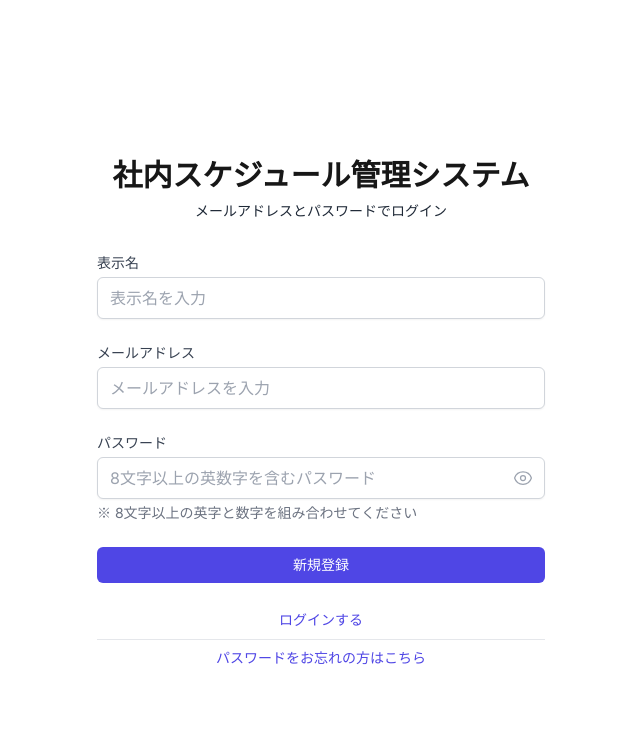
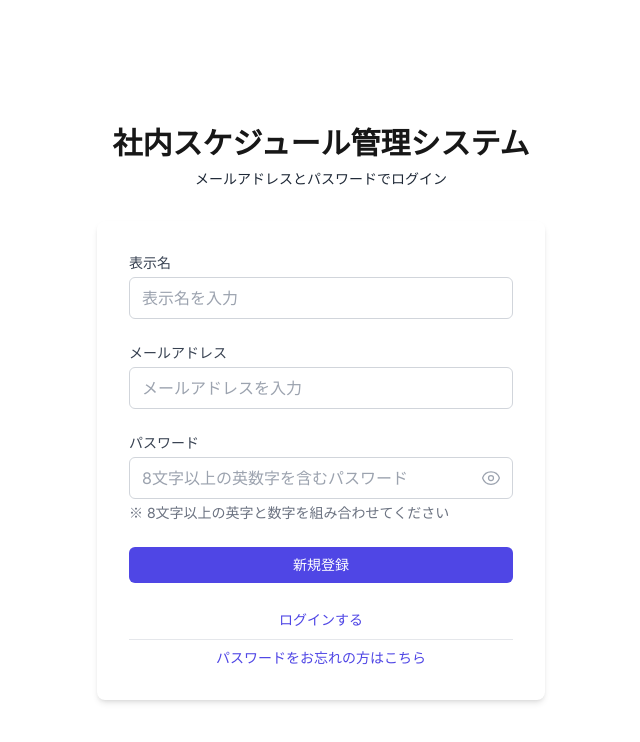
Before and after one commit to angle-create/schedule, a Next.js app: page /login in a window 1280 px wide. Both pictures are taken after a click on the button "新規登録する". Shown: the top 742 px of the page, without its empty margins (319-959 px from the left). Built offline with nearby package versions, Linux system fonts and the light colour scheme; no server answers; what @supabase/auth-helpers-nextjs would draw is missing.

Commit message:
fix: ログインフォームのスタイルを修正

```diff
--- a/src/components/auth/LoginForm.tsx
+++ b/src/components/auth/LoginForm.tsx
@@ -37,7 +37,6 @@ export const LoginForm = () => {
 
     try {
       if (isSignUp) {
-        // パスワードのバリデーション
         const passwordError = validatePassword(password)
         if (passwordError) {
           setError(passwordError)
@@ -59,7 +58,6 @@ export const LoginForm = () => {
 
         setError('確認メールを送信しました。メールをご確認ください。')
       } else {
-        // ログイン処理
         const { error: signInError } = await supabase.auth.signInWithPassword({
           email,
           password,
@@ -72,7 +70,6 @@ export const LoginForm = () => {
           throw signInError
         }
 
-        // ログイン成功後、即座にリダイレクト
         router.push(redirectPath)
       }
     } catch (error) {
@@ -84,7 +81,7 @@ export const LoginForm = () => {
   }
 
   return (
-    <form onSubmit={handleSubmit} className="space-y-6">
+    <form onSubmit={handleSubmit} className="mt-8 space-y-6 bg-white p-8 rounded-lg shadow-md">
       {isSignUp && (
         <div>
           <label htmlFor="displayName" className="block text-sm font-medium text-gray-700">
@@ -97,7 +94,7 @@ export const LoginForm = () => {
             onChange={(e) => setDisplayName(e.target.value)}
             placeholder="表示名を入力"
             disabled={loading}
-            className="mt-1 block w-full rounded-md border border-gray-300 px-3 py-2 text-gray-900 placeholder:text-gray-400 shadow-sm focus:border-indigo-500 focus:outline-none focus:ring-indigo-500 disabled:opacity-50"
+            className="mt-1 block w-full rounded-md border border-gray-300 px-3 py-2 text-gray-900 placeholder:text-gray-400 focus:border-primary focus:outline-none focus:ring-1 focus:ring-primary disabled:opacity-50"
           />
         </div>
       )}
@@ -114,7 +111,7 @@ export const LoginForm = () => {
           onChange={(e) => setEmail(e.target.value)}
           placeholder="メールアドレスを入力"
           disabled={loading}
-          className="mt-1 block w-full rounded-md border border-gray-300 px-3 py-2 text-gray-900 placeholder:text-gray-400 shadow-sm focus:border-indigo-500 focus:outline-none focus:ring-indigo-500 disabled:opacity-50"
+          className="mt-1 block w-full rounded-md border border-gray-300 px-3 py-2 text-gray-900 placeholder:text-gray-400 focus:border-primary focus:outline-none focus:ring-1 focus:ring-primary disabled:opacity-50"
         />
       </div>
 
@@ -130,7 +127,7 @@ export const LoginForm = () => {
             onChange={(e) => setPassword(e.target.value)}
             required
             disabled={loading}
-            className="appearance-none block w-full px-3 py-2 border border-gray-300 rounded-md shadow-sm text-gray-900 placeholder-gray-400 focus:outline-none focus:ring-indigo-500 focus:border-indigo-500 disabled:opacity-50"
+            className="block w-full rounded-md border border-gray-300 px-3 py-2 text-gray-900 placeholder:text-gray-400 focus:border-primary focus:outline-none focus:ring-1 focus:ring-primary disabled:opacity-50"
             placeholder={isSignUp ? "8文字以上の英数字を含むパスワード" : "パスワード"}
           />
           <button
@@ -162,7 +159,7 @@ export const LoginForm = () => {
       <button
         type="submit"
         disabled={loading}
-        className="w-full rounded-md bg-indigo-600 px-4 py-2 text-sm font-medium text-white hover:bg-indigo-700 focus:outline-none focus:ring-2 focus:ring-indigo-500 focus:ring-offset-2 disabled:opacity-50 disabled:cursor-not-allowed"
+        className="w-full rounded-md bg-primary px-4 py-2 text-sm font-medium text-primary-foreground hover:bg-primary/90 focus:outline-none focus:ring-2 focus:ring-primary focus:ring-offset-2 disabled:opacity-50 disabled:cursor-not-allowed"
       >
         {loading ? '処理中...' : (isSignUp ? '新規登録' : 'ログイン')}
       </button>
@@ -175,12 +172,12 @@ export const LoginForm = () => {
             setError(null)
           }}
           disabled={loading}
-          className="text-sm text-indigo-600 hover:text-indigo-500 disabled:opacity-50 disabled:cursor-not-allowed"
+          className="text-sm text-primary hover:text-primary/90 disabled:opacity-50 disabled:cursor-not-allowed"
         >
           {isSignUp ? 'ログインする' : '新規登録する'}
         </button>
         <div className="border-t border-gray-200" />
-        <a href="#" className="text-sm text-indigo-600 hover:text-indigo-500 block">
+        <a href="#" className="text-sm text-primary hover:text-primary/90 block">
           パスワードをお忘れの方はこちら
         </a>
       </div>
```
